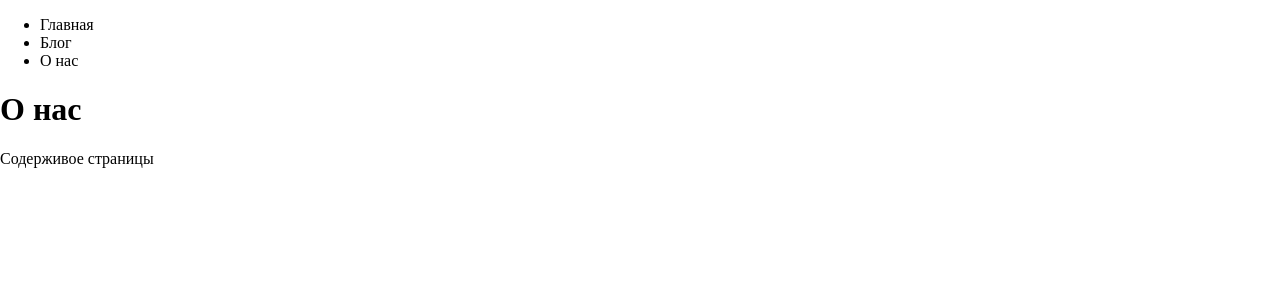
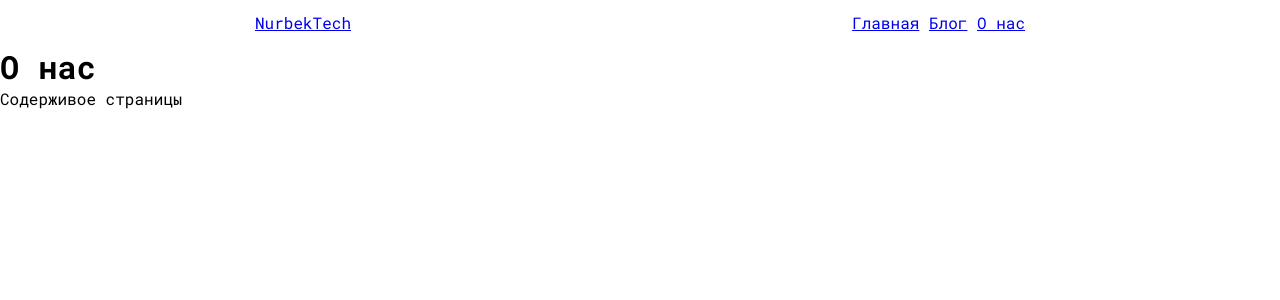
Before and after one commit to NurbekTech/BlogNurbekTech, a Django app: page /about/ in a window 1280 px wide. Shown: the top 300 px of the page. Run offline with Django 5.2, Linux system fonts and the light colour scheme.

Commit message:
update templates

```diff
--- a/blog/static/blog/css/main.css
+++ b/blog/static/blog/css/main.css
@@ -1,3 +1,23 @@
+@import "./reset.css";
+@import url('https://fonts.googleapis.com/css2?family=Montserrat:ital,wght@0,100..900;1,100..900&family=Roboto+Mono:ital,wght@0,100..700;1,100..700&display=swap');
+
 body{
-    margin: 0;
+    font-family: "Roboto Mono", monospace;
 }
+.container{
+    width: 100%;
+    max-width: 770px;
+    margin: 0 auto;
+}
+
+.header{
+    padding: 12px 0;
+}
+.header__inner{
+    display: flex;
+    justify-content: space-between;
+}
+
+.nav{
+    font-size: 16px;
+}
--- /dev/null
+++ b/blog/static/blog/css/reset.css
@@ -0,0 +1,6 @@
+*, *::before, *::after{
+    padding: 0px;
+    margin: 0px;
+    border: none;
+    box-sizing: border-box;
+}
--- a/blog/templates/blog/base.html
+++ b/blog/templates/blog/base.html
@@ -8,13 +8,22 @@
     <title>NurbekTech | {{title}}</title>
 </head>
 <body>
-    {% block mainmenu %}
-        <ul>
-            {% for m in menu %}
-                <li>{{m}}</li>
-            {% endfor %}
-        </ul>
-    {% endblock mainmenu %}
+    <header class="header">
+        <div class="container">
+            <div class="header__inner">
+                <div class="header__logo">
+                    <a href="{% url "home" %}">NurbekTech</a>
+                </div>
+                <nav class="nav">
+                    {% block mainmenu %}
+                        {% for m in menu %}
+                            <a href="#" class="nav__link">{{m}}</a>
+                        {% endfor %}
+                    {% endblock mainmenu %}
+                </nav>
+            </div>
+        </div>
+    </header>
 
     {% block content %}{% endblock content %}
 </body>
```
